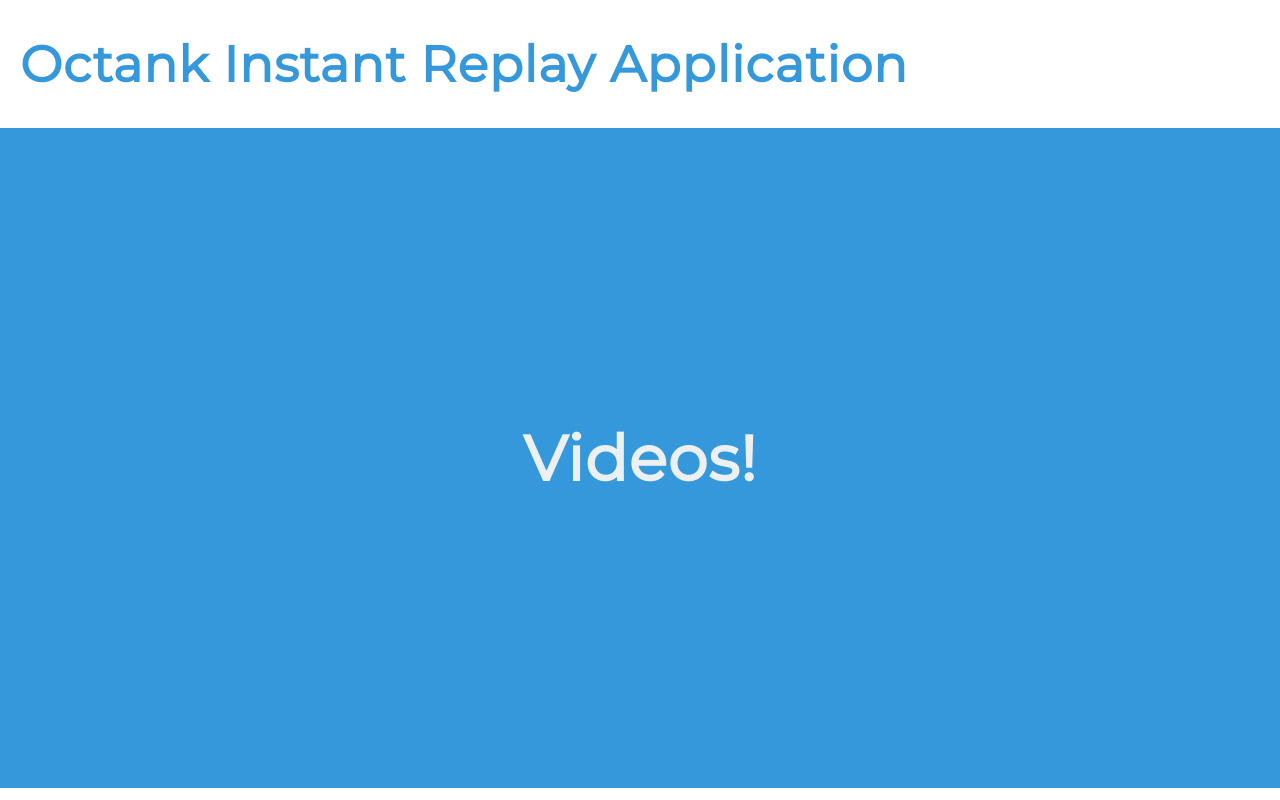
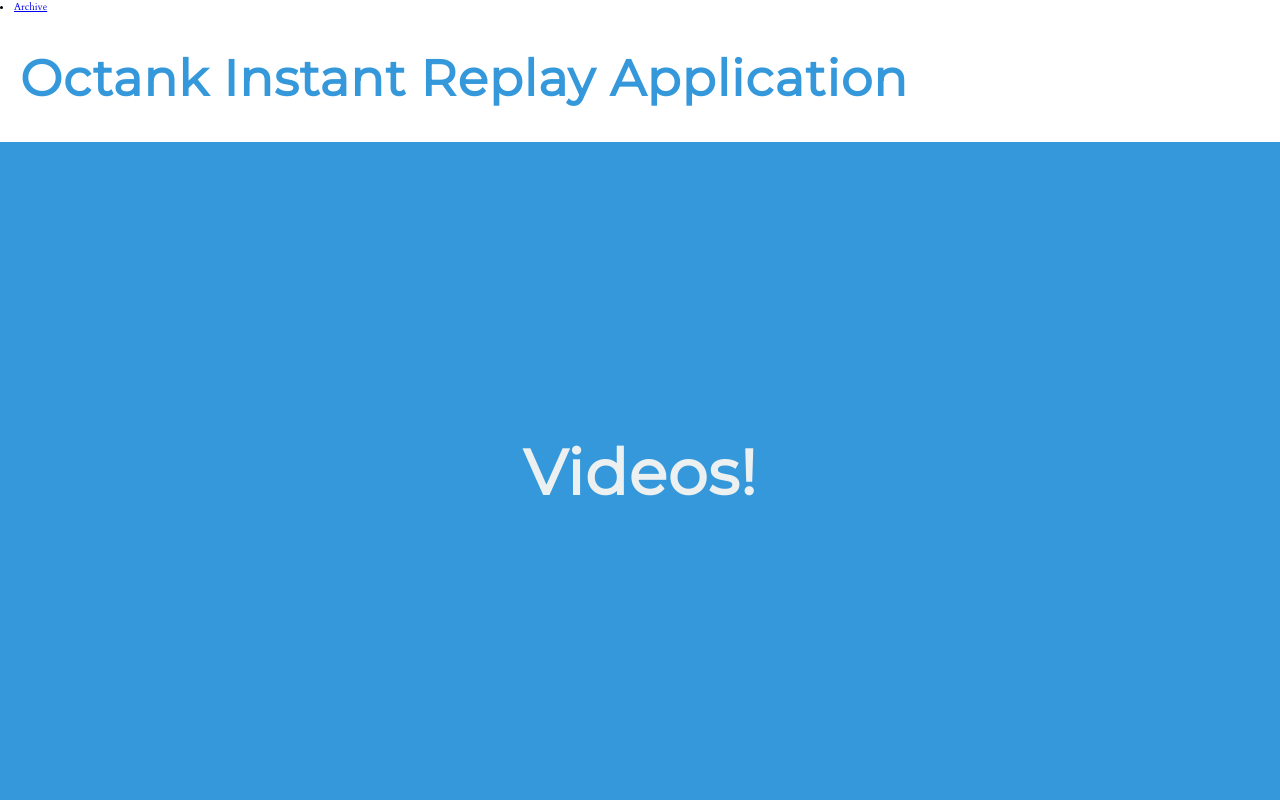
Before and after one commit to potato679/samplecrap, a plain HTML site: page index.html in a window 1280 px wide. Shown: the top 800 px of the page. Drawn offline with Linux system fonts and the light colour scheme.

Commit message:
link update test 2

```diff
--- a/index.html
+++ b/index.html
@@ -9,6 +9,9 @@
 
     <link rel="stylesheet" href="https://fonts.googleapis.com/css?family=Montserrat"/>
     <link rel="stylesheet" href="https://fonts.googleapis.com/css?family=Cardo"/>
+    <li class="nav-item">
+      <a class="nav-link" href="./list.html">Archive</a>
+    </li>
   </head>
 
   <body>
```
